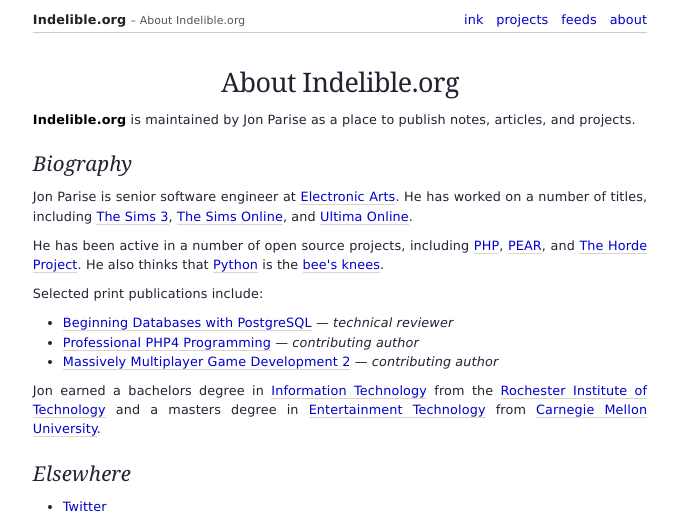
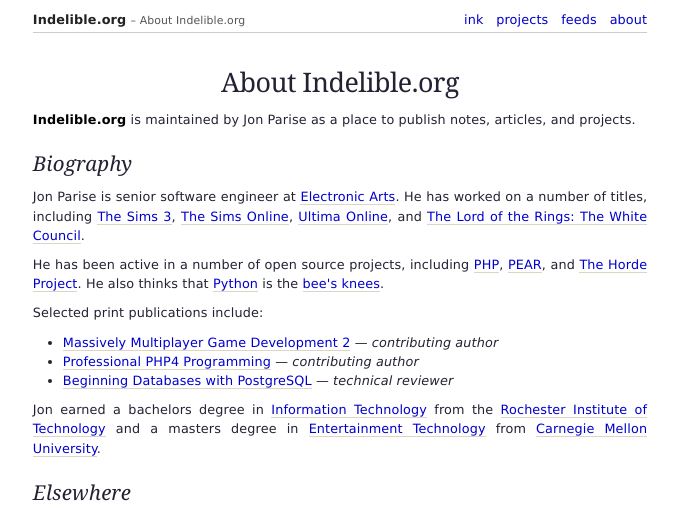
Before and after one commit to jparise/indelible-django, a Django app: template templates/about.html in a window 1280 px wide. Shown: the top 513 px of the page, without its empty margins (300-979 px from the left). Run offline with Django 3.2, Linux system fonts and the light colour scheme; the template is opened without the code that fills it, so the values that code supplies are empty.

Commit message:
Mention The White Council, and reorder the publications list.

```diff
--- a/templates/about.html
+++ b/templates/about.html
@@ -12,7 +12,7 @@ articles, and projects.
 
 <h2>Biography</h2>
 <p>
-Jon Parise is senior software engineer at <a href="http://www.ea.com/">Electronic Arts</a>.  He has worked on a number of titles, including <a href="http://en.wikipedia.org/wiki/The_Sims_3">The Sims 3</a>, <a href="http://en.wikipedia.org/wiki/The_Sims_Online">The Sims Online</a>, and <a href="http://en.wikipedia.org/wiki/Ultima_online">Ultima Online</a>.
+Jon Parise is senior software engineer at <a href="http://www.ea.com/">Electronic Arts</a>.  He has worked on a number of titles, including <a href="http://en.wikipedia.org/wiki/The_Sims_3">The Sims 3</a>, <a href="http://en.wikipedia.org/wiki/The_Sims_Online">The Sims Online</a>, <a href="http://en.wikipedia.org/wiki/Ultima_online">Ultima Online</a>, and <a href="http://en.wikipedia.org/wiki/The_Lord_of_the_Rings:_The_White_Council">The Lord of the Rings: The White Council</a>.
 </p>
 <p>
 He has been active in a number of open source projects, including <a href="http://www.php.net/">PHP</a>, <a href="http://pear.php.net/">PEAR</a>, and <a href="http://www.horde.org/">The Horde Project</a>.  He also thinks that <a href="http://www.python.org/">Python</a> is the <a href="http://en.wiktionary.org/wiki/bee%27s_knees">bee's knees</a>.
@@ -21,9 +21,9 @@ He has been active in a number of open source projects, including <a href="http:
 Selected print publications include:
 </p>
 <ul>
+	<li><a href="http://www.amazon.com/Massively-Multiplayer-Game-Development-v/dp/1584503904/">Massively Multiplayer Game Development 2</a> &mdash; <i>contributing author</i></li>
+	<li><a href="http://www.amazon.com/Professional-PHP4-Programming-Deepak-Thomas/dp/1861006918/">Professional PHP4 Programming</a> &mdash; <i>contributing author</i></li>
 	<li><a href="http://www.amazon.com/Beginning-Databases-PostgreSQL-Richard-Stones/dp/1861005156/">Beginning Databases with PostgreSQL</a> &mdash; <i>technical reviewer</i></li>
-	<li><a href="http://www.amazon.com/Professional-PHP4-Programming-Deepak-Thomas/dp/1861006918/">Professional PHP4 Programming</a> &mdash; <i>contributing author</i></li>
-	<li><a href="http://www.amazon.com/Massively-Multiplayer-Game-Development-v/dp/1584503904/">Massively Multiplayer Game Development 2</a> &mdash; <i>contributing author</i></li>
 </ul>
 <p>
 Jon earned a bachelors degree in <a href="http://www.it.rit.edu/">Information Technology</a> from the <a href="http://www.rit.edu/">Rochester Institute of Technology</a> and a masters degree in <a href="http://www.etc.cmu.edu/">Entertainment Technology</a> from <a href="http://www.cmu.edu/">Carnegie Mellon University</a>.
```
